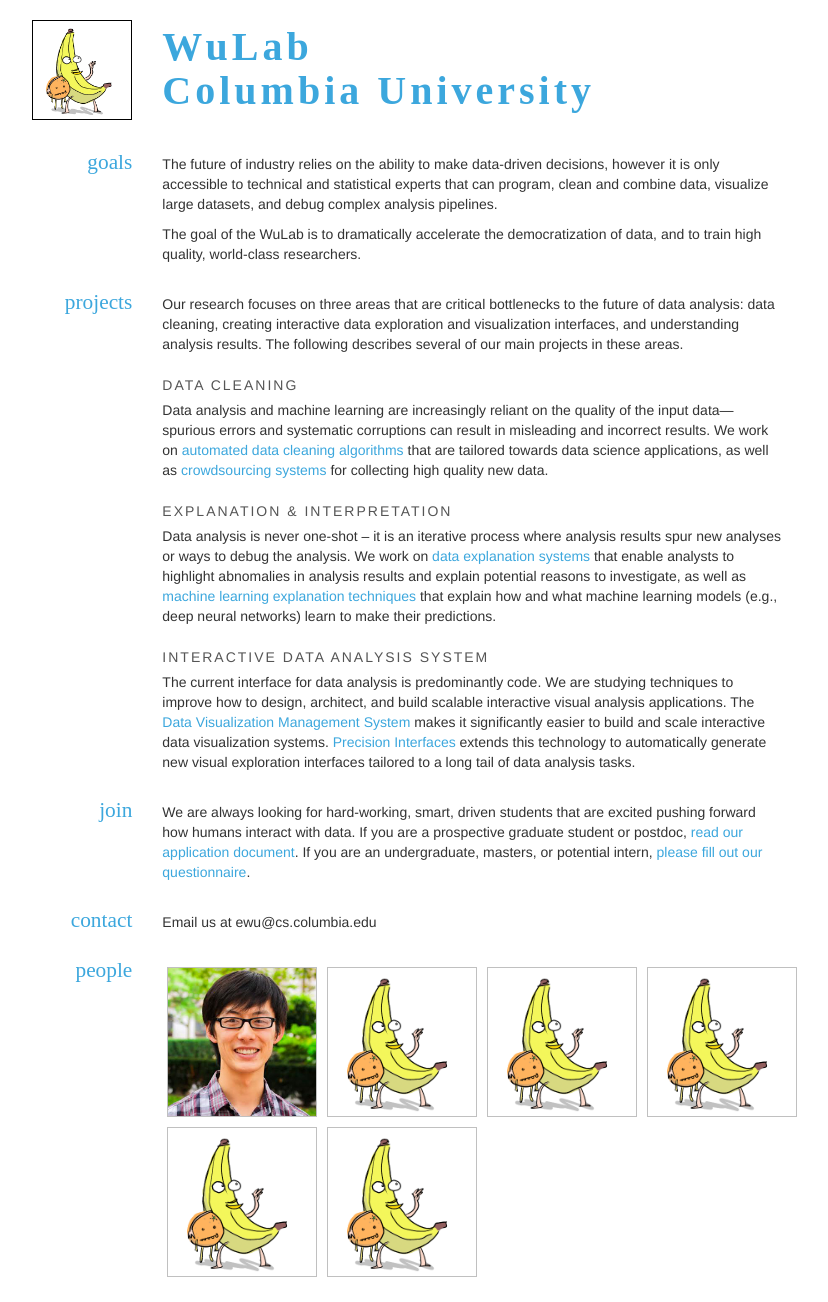
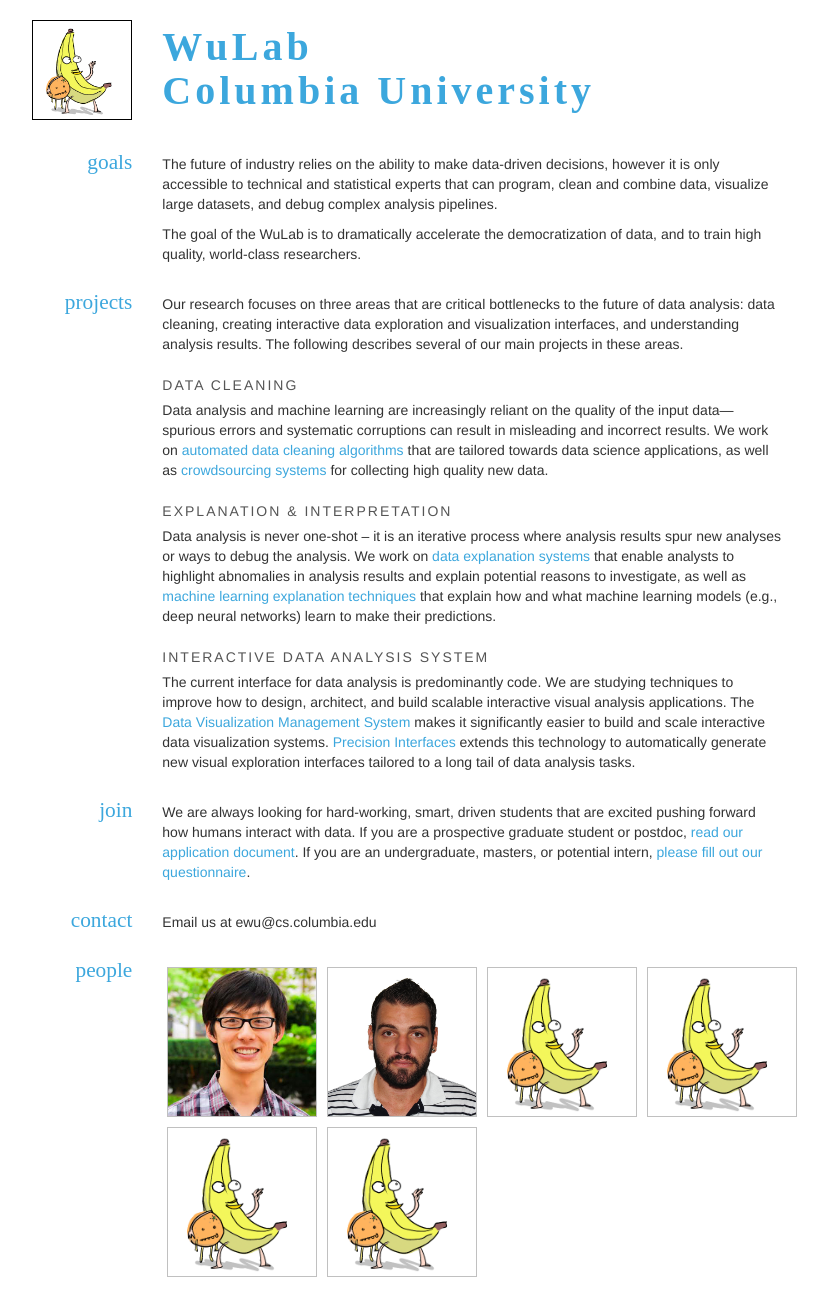
Before and after one commit to cudbg/lab, a Jekyll site: the page built from index.md, in a window 1280 px wide. Shown: the whole page, without its empty margins (122-950 px from the left). Built offline with Jekyll 4.4.1, drawn with Linux system fonts in a browser that asks for light colours; some web fonts are replaced.

Commit message:
adding psfotis

```diff
--- a/_data/people.yml
+++ b/_data/people.yml
@@ -11,9 +11,10 @@
     name: Eugene Wu
     role: PI
     url: http://www.eugenewu.net
-  - img: noimage.png
+  - img: psfotis.jpg
     name: Fotis Psallidas
     role: Grad Student
+    url: http://www.cs.columbia.edu/~fotis/
   - img: noimage.png
     name: Thibault Sellam
     role: Postdoc
```
